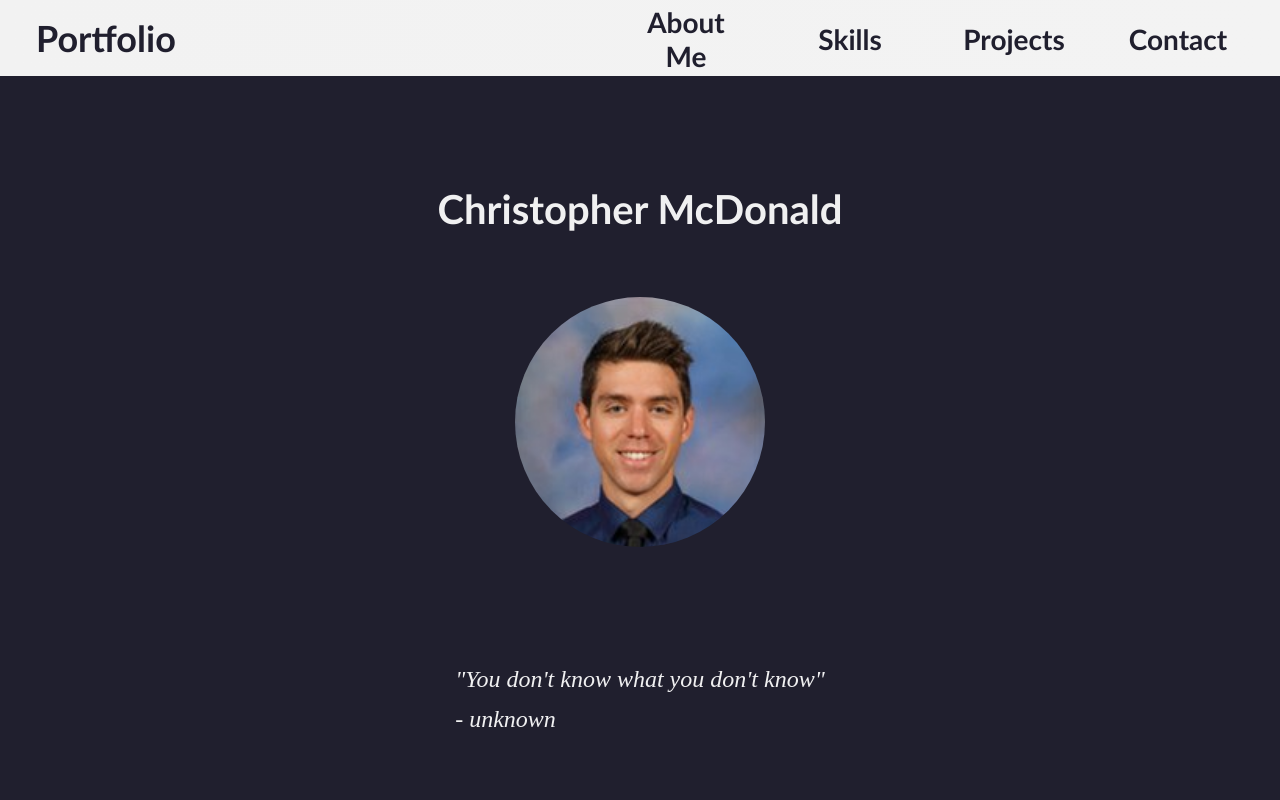
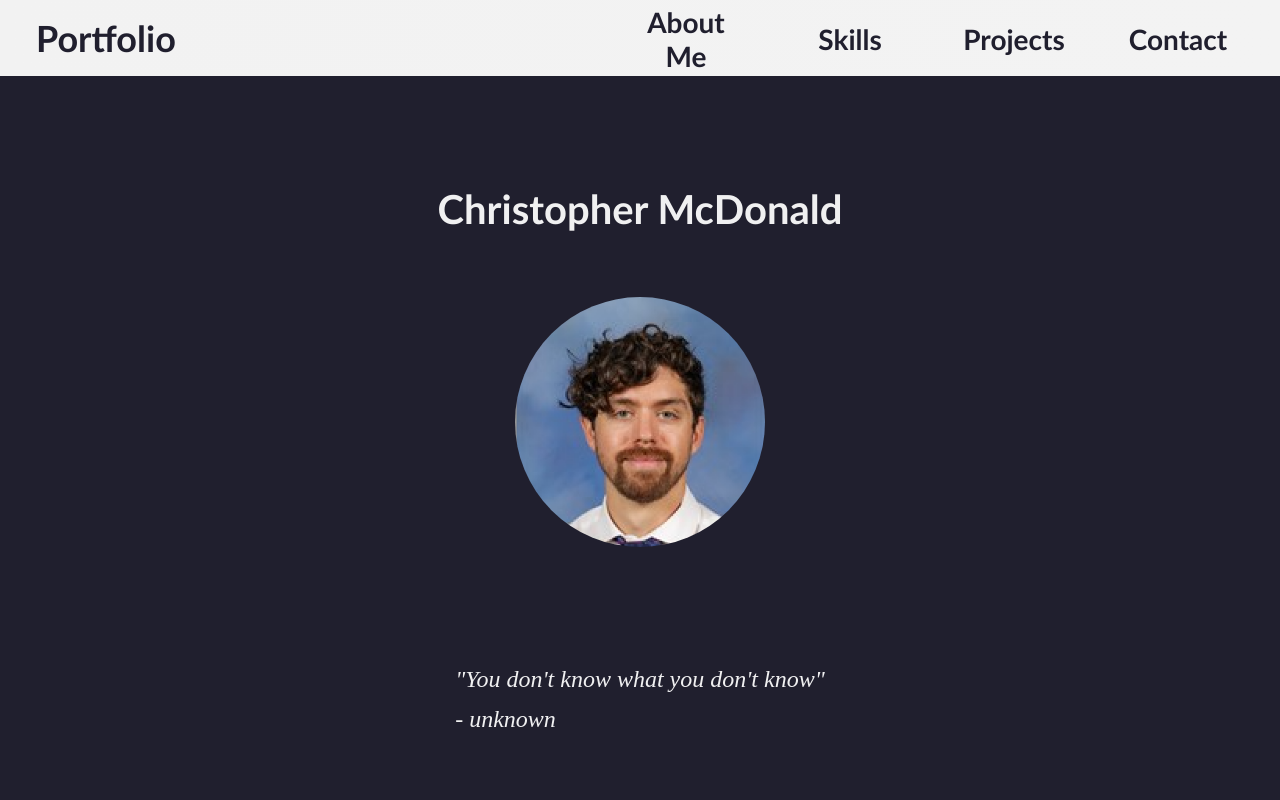
Before and after one commit to christopher-1989/v1-react-portfolio-website, a React (Create React App) app: page / in a window 1280 px wide. Shown: the top 800 px of the page. Built offline with nearby package versions, Linux system fonts and the light colour scheme.

Commit message:
Updated photo

```diff
--- a/src/pages/Home.css
+++ b/src/pages/Home.css
@@ -163,7 +163,6 @@ h1 {
   height: auto;
   display: flex;
   flex: auto;
-  size: 50%;
 }
 
 .about-me h2 {
--- a/src/pages/Home.js
+++ b/src/pages/Home.js
@@ -1,7 +1,7 @@
 import React from 'react'
 import { listOfProjects, ProjectCard } from '../components/Projects'
 import { listOfSkills, SkillIcon } from '../components/Skills'
-import headshot from '../img/headshot.jpg'
+import headshot from '../img/headshot.png'
 import './Home.css'
 import { Timer } from '../components/Timer'
 import { Navbar } from '../components/Navbar'
```
Also changed, not shown: src/img/headshot.jpg (deleted), src/img/headshot.png (added).
